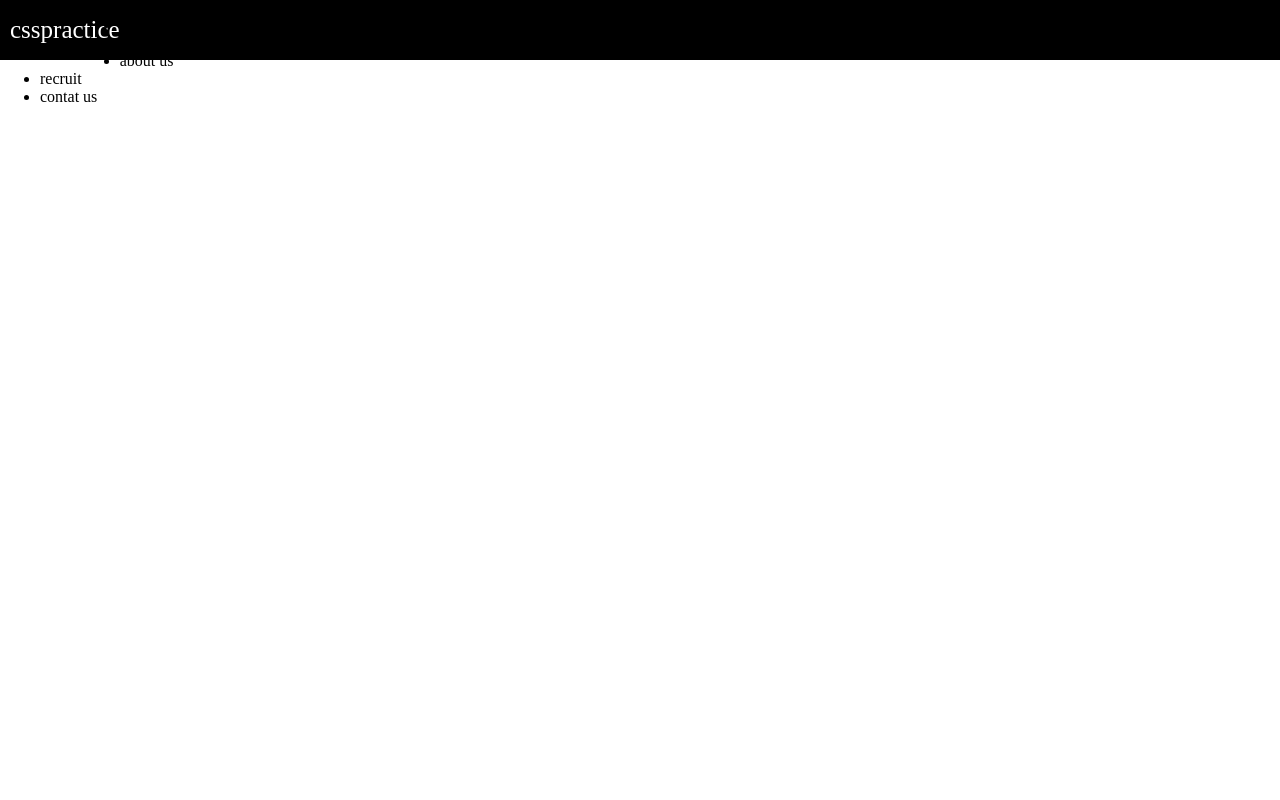
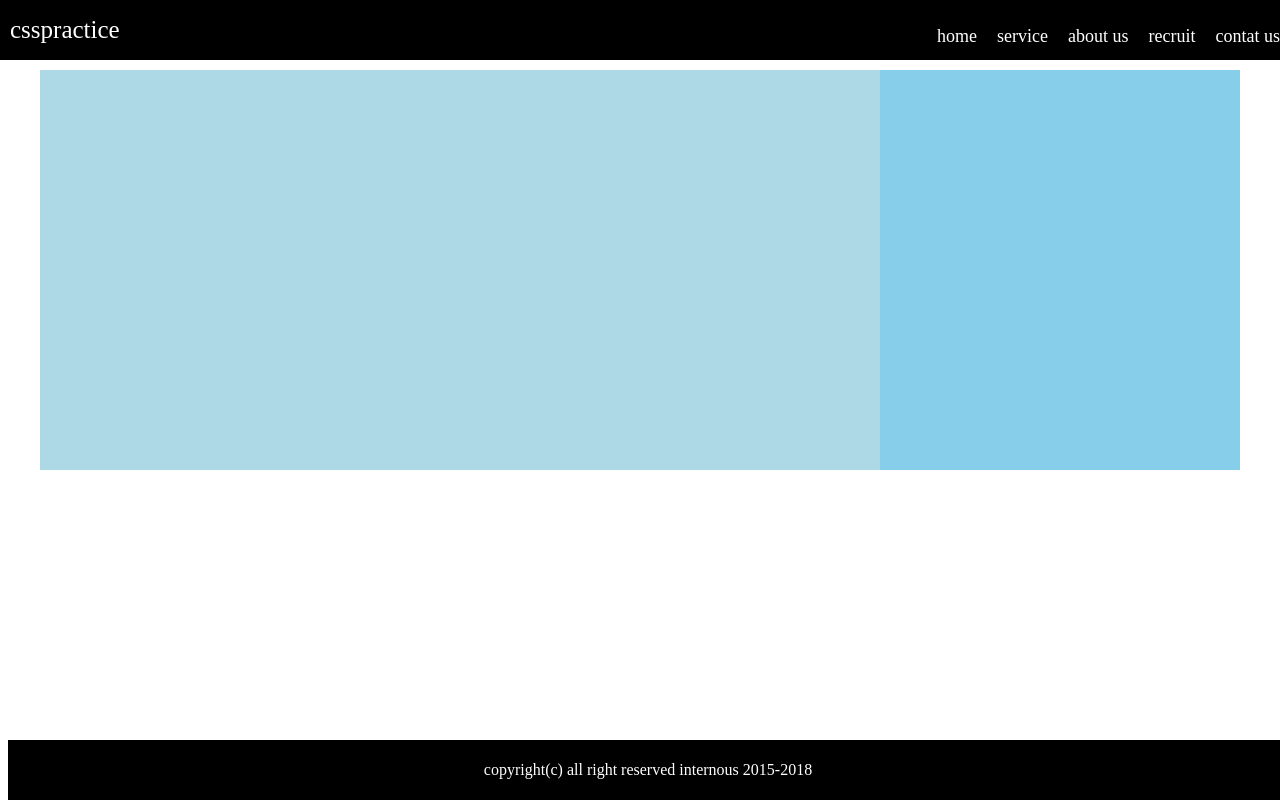
Before and after one commit to noguchi-poko/test, a plain HTML site: page 20180105/CSS/index7.html in a window 1280 px wide. Drawn offline with Linux system fonts and the light colour scheme.

Commit message:
2018/01/0/19

```diff
--- a/20180105/CSS/index7.html
+++ b/20180105/CSS/index7.html
@@ -2,7 +2,7 @@
 <html lang="ja">
     <head>
         <meta charset="UTF-8">
-        <title>レイアウトについて</title>
+        <title>レイアウト</title>
     <link rel="stylesheet" type="text/css" href="style7.css">
 </head>
 <body>
@@ -16,5 +16,15 @@
     <li>contat us</li>
     </ul>
     </header>
+    <main>
+        <div class="main-container">
+        <div class="right"></div>
+        <div class="left"></div>
+        </div>
+    </main>
+    <footer>
+    copyright(c) all right reserved internous 2015-2018
+    </footer>
+
 </body>
 </html>
--- a/20180105/CSS/style7.css
+++ b/20180105/CSS/style7.css
@@ -13,3 +13,53 @@ header{position:absolute;
     font-size:25px;
     line-height:60px;
 }
+
+header ul{float:right;
+        line-height:40px;
+}
+
+header ul li{
+    float:left;
+    list-style:none;
+    padding-left:20px;
+    color:white;
+    font-size:18px;
+}
+
+main{
+    clear:both;
+}
+
+.main-container{
+    width:95%;
+    margin:0 auto;
+    margin-top:70px;
+}
+
+.right{float:left;
+    background-color:lightblue;
+    width:70%;
+    height:400px;
+    margin-bottom:40px;
+}
+
+.left{float:left;
+    background-color: skyblue;
+
+    width:30%;
+    height: 400px;
+    margin-bottom: 40px;
+}
+
+footer{
+    clear: left;
+    width: 100%;
+    height: 60px;
+    position: absolute;
+    bottom: 0;
+    left: 0x;
+    color: white;
+    background-color: black;
+    text-align: center;
+    line-height: 60px;
+}
--- /dev/null
+++ b/20180105/CSS/style8.css
@@ -0,0 +1,62 @@
+header{position: absolute;
+    top:0px;
+    left:0px;
+    width: 100%;
+    height: 60px;
+    background-color: black;
+}
+
+.logo{float: left;
+    width:200px;
+    padding-left:10px;
+    color: white;
+    font-size: 25px;
+    line-height: 60px;
+}
+
+header ul{float:right;
+   line-height: 40px;
+
+}
+
+header ul li{
+    float: left;
+    list-style: none;
+    padding-right: 20px;
+    color: white;
+    font-size: 18px;
+}
+
+main{clear: both;
+}
+
+.main-container{width: 90%;
+    margin: 0 auto;
+    margin-top:70px;
+}
+
+.right{float:left;
+    background-color: lightblue;
+    width: 70%;
+    height: 400px;
+    margin-bottom: 40px;
+}
+
+.left{float: left;
+    background-color: skyblue;
+    width: 30%;
+    height: 400px;
+    margin-bottom: 40px;
+}
+
+fooder{float: left;
+    width: 100%;
+    height: 60px;
+    position: absolute;
+    bottom: 0;
+    left: 0px;
+    color: white;
+    background-color: black;
+    text-align: center;
+    line-height: 60px;
+}
```
Also changed, not shown: 20180105/CSS/index8.html (added, +31 -0 lines).
